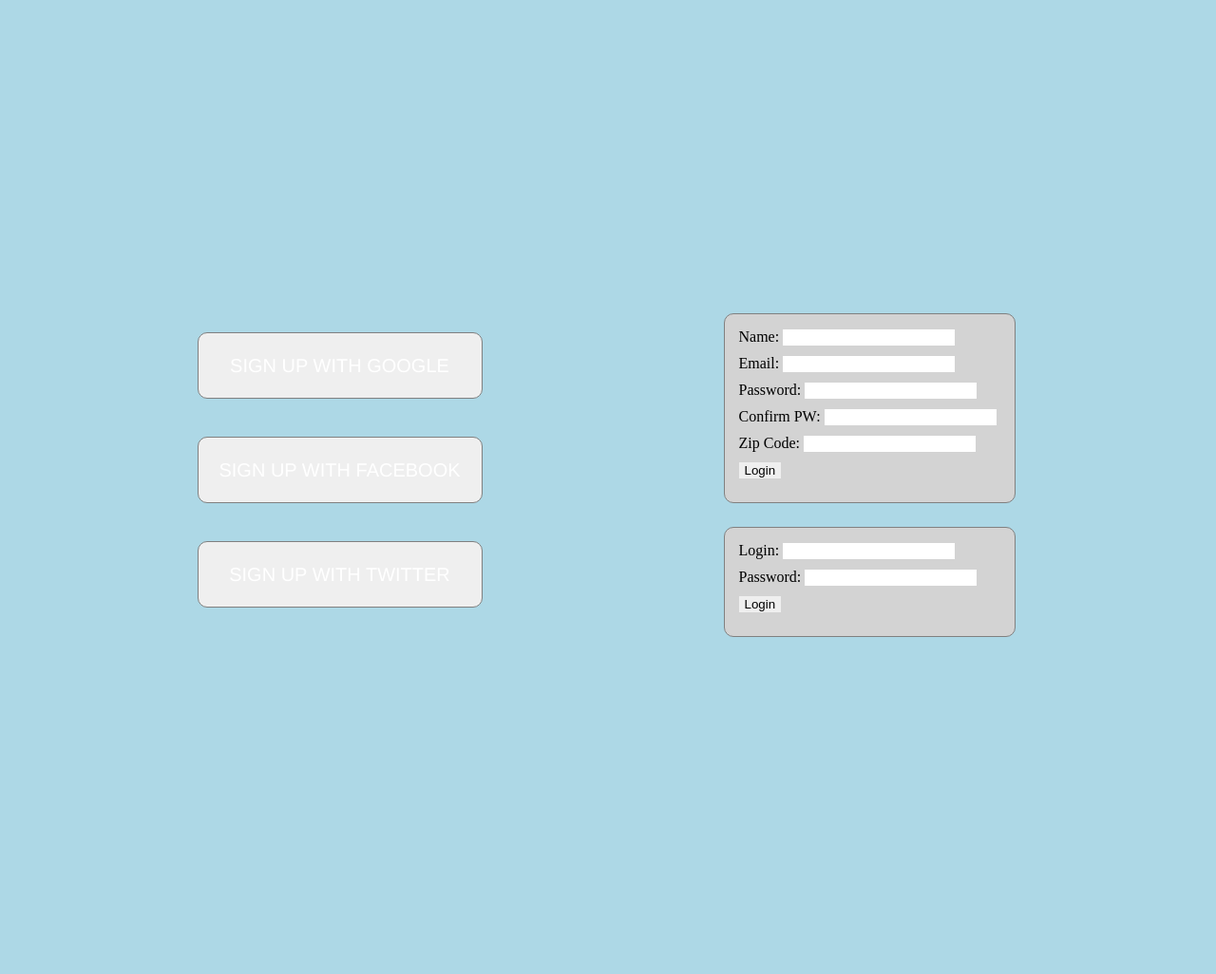
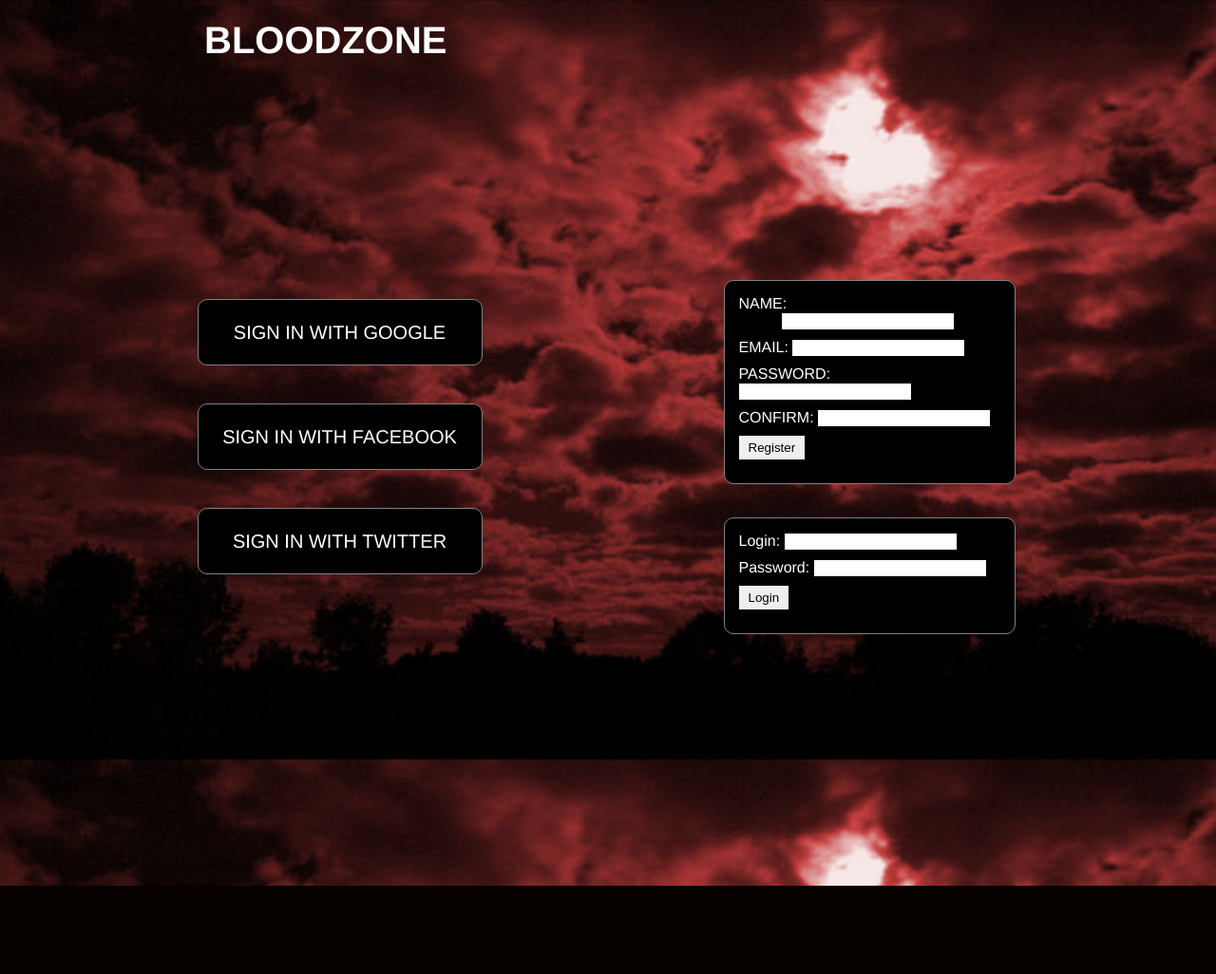
Before and after one commit to erikasland/bloodzone, a Django app: page / in a window 1280 px wide. Shown: the whole page at 95% size. After the commit the page ends 933 px from the top, so only its background shows below. Run offline with Django 3.2, Linux system fonts and the light colour scheme.

Commit message:
added background image and more css

```diff
--- a/thankskilling/apps/myauth/static/myauth/style.css
+++ b/thankskilling/apps/myauth/static/myauth/style.css
@@ -3,8 +3,12 @@
     border: 0;
 }
 
-body{
-    background-color: lightblue;
+html {
+ background: url(bloodzone.jpg) no-repeat center center fixed;
+ -webkit-background-size: cover;
+ -moz-background-size: cover;
+ -o-background-size: cover;
+ background-size: cover;
 }
 
 #wrapper {
@@ -12,23 +16,36 @@ body{
     margin: 0 auto;
 }
 
+h1{
+    font-family: helvetica;
+    color: white;
+    margin: 20px 0 0 75px;
+    font-size: 40px;
+}
+
 form{
     border: grey solid 1px;
     width: 275px;
-    margin: 0 auto 25px auto;
+    margin: 0 auto 35px auto;
     padding: 15px 15px;
     border-radius: 10px;
     background-color: lightgrey;
-
+    color: white;
+    font-family: helvetica;
+    background-color: black;
 }
 
 input{
     margin: 0 0 10px 0;
 }
 
+.reglog{
+    padding: 5px 10px;
+}
+
 section{
     width: 865px;
-    margin: 30% auto;
+    margin: 20% auto;
     padding: 30px 30px;
 }
 
@@ -38,8 +55,6 @@ section{
 
 #right-div{
     margin: 0 0 0 250px;
-}
-#left-div{
 }
 
 button{
@@ -52,4 +67,9 @@ button{
     font-size: 20px;
     border-radius: 10px;
     border: grey solid 1px;
+    background-color: black;
 }
+
+#one{
+    margin-left: 45px;
+}
--- a/thankskilling/apps/myauth/templates/myauth/index.html
+++ b/thankskilling/apps/myauth/templates/myauth/index.html
@@ -7,25 +7,25 @@
 </head>
 <body>
 <div id='wrapper'>
+    <h1>BLOODZONE</h1>
     <section>
         <div id='left-div'>
-            <button>SIGN UP WITH GOOGLE</button>
-            <button>SIGN UP WITH FACEBOOK</button>
-            <button>SIGN UP WITH TWITTER</button>
+            <button>SIGN IN WITH GOOGLE</button>
+            <button>SIGN IN WITH FACEBOOK</button>
+            <button>SIGN IN WITH TWITTER</button>
         </div>
         <div id='right-div'>
             <form action='' method='post'>
-                Name: <input type='text' align="right" name='name'></label><br>
-                Email: <input type='text' name='email'><br>
-                Password: <input type='text' name='password'><br>
-                Confirm PW: <input type='text' name='confirm'><br>
-                Zip Code: <input type='number' name='zip'><br>
-                <input type='submit' value='Login'>
+                <label>NAME: <input id='one' type='text' align="right" name='name'></label><br>
+                <label>EMAIL: <input id='two' type='text' name='email'></label><br>
+                <label>PASSWORD: <input id='three' type='text' name='password'></label><br>
+                <label>CONFIRM: <input id='four' type='text' name='confirm'></label><br>
+                <input class='reglog' type='submit' value='Register'>
             </form>
             <form action='' method='post'>
-                Login: <input type='text' name='email'><br>
-                Password: <input type='text' name='password'><br>
-                <input type='submit' value='Login'>
+                <label>Login: <input id='five' type='text' name='email'></label><br>
+                <label>Password: <input id='six' type='text' name='password'></label><br>
+                <input class='reglog' type='submit' value='Login'>
             </form>
         </div>
     </section>
```
Also changed, not shown: thankskilling/apps/myauth/static/myauth/bloodzone.jpg (added).
